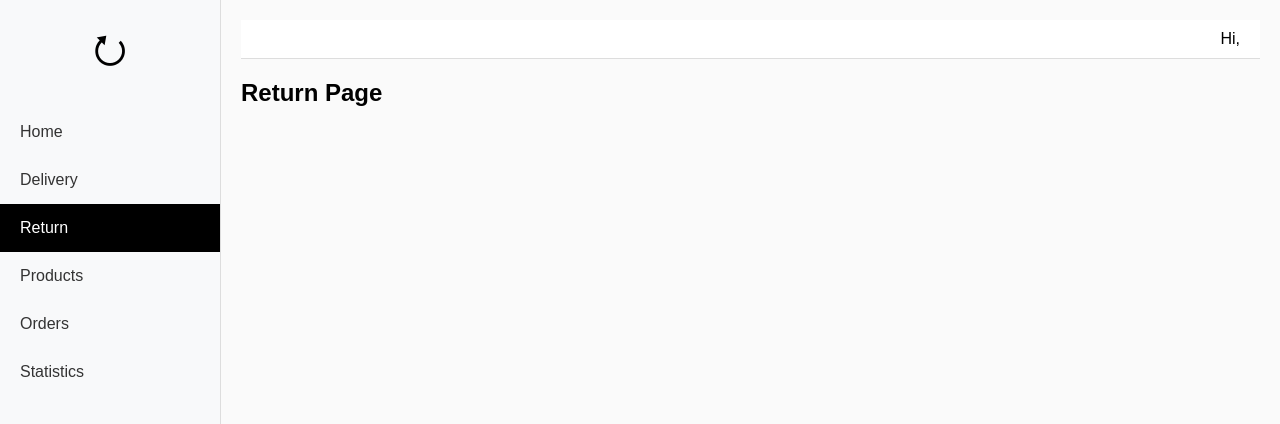
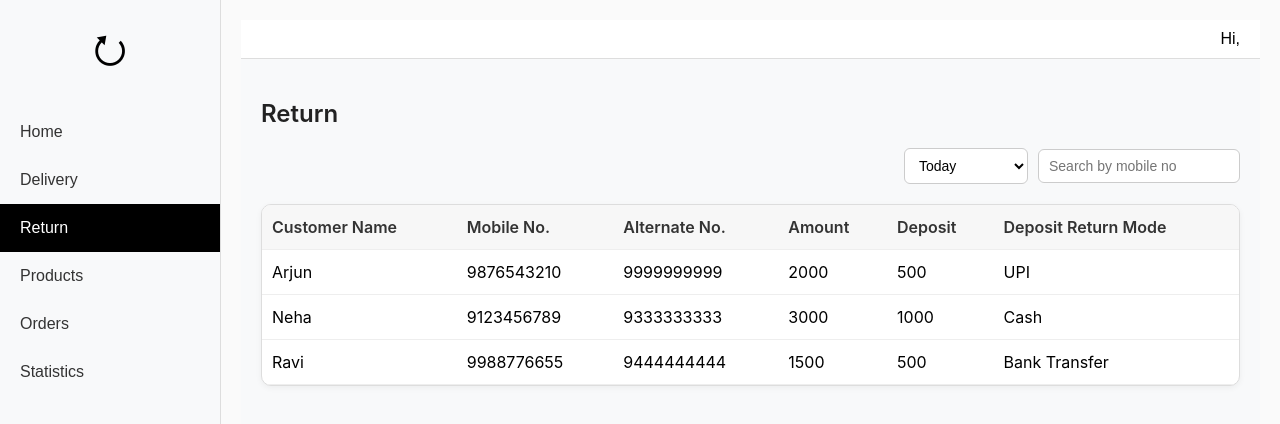
Before and after one commit to Pramodiniprasad/Rental-studio-, a React (Create React App) app: page /return in a window 1280 px wide. Both pictures are taken after typing "name@example.com", "Sample123" into the empty fields and a click on the button "Sign In". Shown: the top 424 px of the page. Built offline with nearby package versions, Linux system fonts and the light colour scheme.

Commit message:
return page code adding

```diff
--- /dev/null
+++ b/src/pages/Return.css
@@ -0,0 +1,86 @@
+.Return-page {
+  padding: 20px;
+  font-family: "Inter", sans-serif;
+  background: #f8f9fa;
+  min-height: 100vh;
+}
+
+h2 {
+  margin-bottom: 20px;
+  font-weight: 600;
+  color: #222;
+}
+
+/* FILTER BAR */
+.filters {
+  display: flex;
+  justify-content: flex-end;
+  align-items: center;
+  gap: 10px;
+  margin-bottom: 20px;
+  flex-wrap: wrap;
+}
+
+.filters select,
+.filters .date-input,
+.filters input {
+  padding: 8px 10px;
+  border: 1px solid #ccc;
+  border-radius: 6px;
+  font-size: 14px;
+  background: #fff;
+  outline: none;
+  transition: all 0.2s ease;
+}
+
+.filters select:hover,
+.filters input:hover,
+.filters .date-input:hover {
+  border-color: #888;
+}
+
+.filters .date-input {
+  width: 130px;
+}
+
+.filters input {
+  width: 180px;
+}
+
+/* TABLE */
+.table-container {
+  background: #fff;
+  border-radius: 10px;
+  border: 1px solid #ddd;
+  box-shadow: 0 2px 6px rgba(0, 0, 0, 0.05);
+  overflow-x: auto;
+}
+
+.Return-table {
+  width: 100%;
+  border-collapse: collapse;
+}
+
+.Return-table th,
+.Return-table td {
+  padding: 12px 10px;
+  text-align: left;
+  border-bottom: 1px solid #eee;
+}
+
+.Return-table th {
+  background: #f7f7f7;
+  font-weight: 600;
+  color: #333;
+}
+
+.Return-table tr:hover td {
+  background: #fafafa;
+}
+
+.no-data {
+  text-align: center;
+  color: #888;
+  padding: 20px;
+  font-style: italic;
+}
--- a/src/pages/Return.js
+++ b/src/pages/Return.js
@@ -1,5 +1,123 @@
 // Return.js
-import React from "react";
+import React, { useState } from "react";
+import DatePicker from "react-datepicker";
+import "react-datepicker/dist/react-datepicker.css";
+import "./Return.css";
+
 export default function Return() {
-  return <div className="page"><h2>Return Page</h2></div>;
+  const [filterType, setFilterType] = useState("Today");
+  const [fromDate, setFromDate] = useState(null);
+  const [toDate, setToDate] = useState(null);
+  const [search, setSearch] = useState("");
+
+  // Mock data (frontend-only)
+  const mockData = [
+    {
+      name: "Arjun",
+      mobile: "9876543210",
+      alt: "9999999999",
+      amount: 2000,
+      deposit: 500,
+      deposit_return_mode: "UPI",
+    },
+    {
+      name: "Neha",
+      mobile: "9123456789",
+      alt: "9333333333",
+      amount: 3000,
+      deposit: 1000,
+      deposit_return_mode: "Cash",
+    },
+    {
+      name: "Ravi",
+      mobile: "9988776655",
+      alt: "9444444444",
+      amount: 1500,
+      deposit: 500,
+      deposit_return_mode: "Bank Transfer",
+    },
+  ];
+
+  // Filter logic — only applies search by mobile
+  const filteredData = mockData.filter((item) =>
+    item.mobile.includes(search.trim())
+  );
+
+  return (
+    <div className="Return-page">
+      <h2>Return</h2>
+
+      {/* FILTER BAR */}
+      <div className="filters">
+        <select
+          value={filterType}
+          onChange={(e) => setFilterType(e.target.value)}
+        >
+          <option>Today</option>
+          <option>Tomorrow</option>
+          <option>Custom Date</option>
+        </select>
+
+        {filterType === "Custom Date" && (
+          <>
+            <DatePicker
+              selected={fromDate}
+              onChange={(date) => setFromDate(date)}
+              placeholderText="From date"
+              className="date-input"
+            />
+            <DatePicker
+              selected={toDate}
+              onChange={(date) => setToDate(date)}
+              placeholderText="To date"
+              className="date-input"
+            />
+          </>
+        )}
+
+        <input
+          type="text"
+          placeholder="Search by mobile no"
+          value={search}
+          onChange={(e) => setSearch(e.target.value)}
+        />
+      </div>
+
+      {/* TABLE */}
+      <div className="table-container">
+        <table className="Return-table">
+          <thead>
+            <tr>
+              <th>Customer Name</th>
+              <th>Mobile No.</th>
+              <th>Alternate No.</th>
+              <th>Amount</th>
+              <th>Deposit</th>
+              <th>Deposit Return Mode</th>
+            </tr>
+          </thead>
+          <tbody>
+            {filteredData.length > 0 ? (
+              filteredData.map((item, index) => (
+                <tr key={index}>
+                  <td>{item.name}</td>
+                  <td>{item.mobile}</td>
+                  <td>{item.alt}</td>
+                  <td>{item.amount}</td>
+                  <td>{item.deposit}</td>
+                  <td>{item.deposit_return_mode}</td>
+                </tr>
+              ))
+            ) : (
+              <tr>
+                <td colSpan="6" className="no-data">
+                  No Data Found
+                </td>
+              </tr>
+            )}
+          </tbody>
+        </table>
+      </div>
+    </div>
+  );
 }
```
